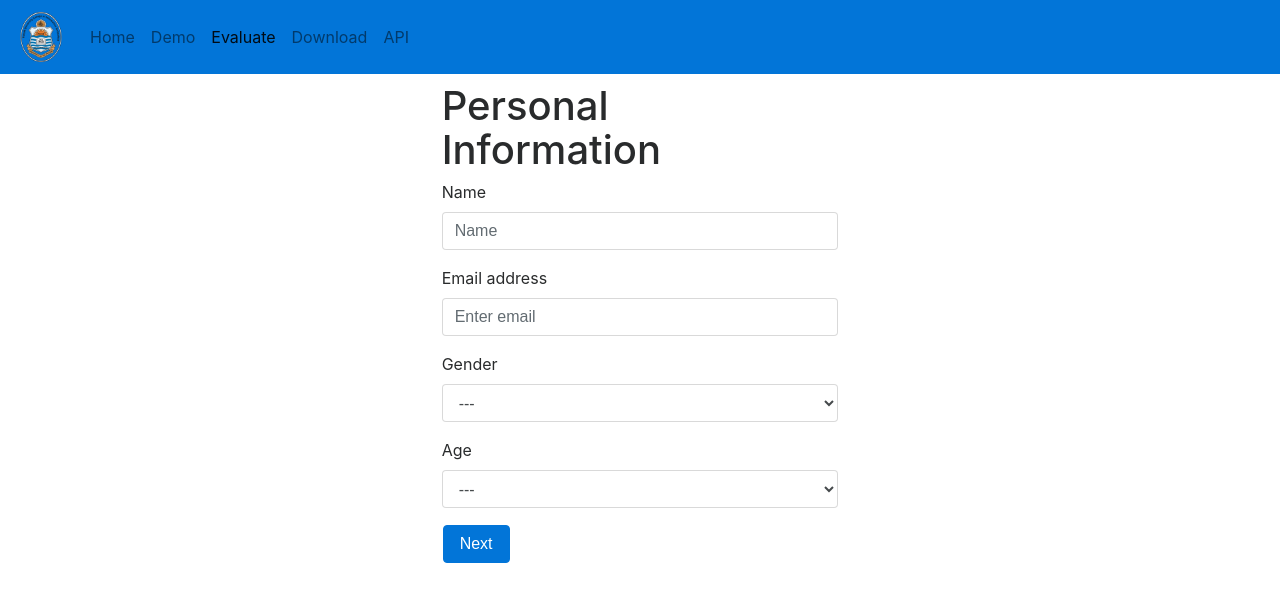
After one commit to mhsiddiqui/nlp_with_docker, a Django app: page /tts/evaluate/ in a window 1280 px wide. The commit adds this page. Shown: the top 602 px of the page. Run offline with Django 3.2, Linux system fonts and the light colour scheme; parts of the project's set-up code (start-up, migrations or seed data) failed here and were passed over; some libraries are stand-ins or nearby versions.

Commit message:
evaluation start

```diff
--- a/urdu_tts/static/css/style.css
+++ b/urdu_tts/static/css/style.css
@@ -98,3 +98,7 @@ However, delay the fade out process for 2.5 seconds */
     from {bottom: 30px; opacity: 1;}
     to {bottom: 0; opacity: 0;}
 }
+
+.alert-div {
+    display: none;
+}
--- a/urdu_tts/static/js/script.js
+++ b/urdu_tts/static/js/script.js
@@ -110,3 +110,36 @@ function show_toast(msg) {
         x.className = x.className.replace("show", "");
     }, 2000);
 }
+
+function submit_personal_info_section() {
+    var data = new FormData($('form')[0]);
+    var settings = {
+        "async": true,
+        "crossDomain": true,
+        "url": "/tts/evaluation/start/",
+        "method": "POST",
+        "processData": false,
+        "contentType": false,
+        "mimeType": "multipart/form-data",
+        "data": data
+    };
+    $.ajax(settings).done(function (response) {
+        $('#loading-div').hide();
+        show_toast(response);
+    }).fail(function (response) {
+        var json_response = JSON.parse(response.responseText);
+        for (var key in json_response) {
+            var error = json_response[key][0];
+            var error_div = $('#' + key + '-error');
+            error_div.empty().append(error);
+            error_div.show();
+        }
+        $('#loading-div').hide();
+    });
+}
+
+function next_section() {
+    $('.alert').hide();
+    $('#loading-div').show();
+    $('#save-form').click();
+}
--- a/urdu_tts/templates/base.html
+++ b/urdu_tts/templates/base.html
@@ -48,6 +48,9 @@
             <li class="nav-item {% if navlink == 'demo' %}active{% endif %}">
                 <a class="nav-link" href="{% url 'tts-demo' %}">Demo</a>
             </li>
+            <li class="nav-item {% if navlink == 'evaluate' %}active{% endif %}">
+                <a class="nav-link" href="{% url 'evaluate-page' %}">Evaluate</a>
+            </li>
             <li class="nav-item {% if navlink == 'download' %}active{% endif %}">
                 <a class="nav-link" href="{% url 'tts-download' %}">Download</a>
             </li>
--- /dev/null
+++ b/urdu_tts/templates/tts/evaluation.html
@@ -0,0 +1,58 @@
+{% extends 'base.html' %}{% load static %}{% load custom_filters %}
+{% block content %}
+    <div class="row">
+        <div class="col offset-lg-4 coffset-md-4 offset-sm-3 col-lg-4 col-md-4 col-sm-6 col-xs-12">
+            <div id="evaluation-form-div">
+                <h1>{{ section }}</h1>
+                <form>
+                    <div class="form-group">
+                        <label for="name">Name</label>
+                        <input type="text" class="form-control" id="name" placeholder="Name" name="name">
+                        <div class="alert alert-danger alert-div" role="alert" id="name-error"></div>
+                    </div>
+                    <div class="form-group">
+                        <label for="email">Email address</label>
+                        <input type="email" class="form-control" id="email" name="email" aria-describedby="emailHelp"
+                               placeholder="Enter email">
+                        <div class="alert alert-danger alert-div" role="alert" id="email-error"></div>
+                    </div>
+                    <div class="form-group">
+                        <label for="gender">Gender</label>
+                        <select class="form-control form-control" name="gender">
+                            <option value="">---</option>
+                            <option value="1">Male</option>
+                            <option value="2">Female</option>
+                        </select>
+                        <div class="alert alert-danger alert-div" role="alert" id="gender-error"></div>
+                    </div>
+                    <div class="form-group">
+                        <label for="age">Age</label>
+                        <select class="form-control form-control" name="age">
+                            <option value="">---</option>
+                            {% for age in age_range %}
+                                <option value="{{ age }}">{{ age_range|dict_value:age }}</option>
+                            {% endfor %}
+                        </select>
+                        <div class="alert alert-danger alert-div" role="alert" id="age-error"></div>
+                    </div>
+                </form>
+                <button type="button" class="btn btn-primary" onclick="submit_personal_info_section()" style="display: none;" id="save-form">
+                    Save
+                </button>
+            </div>
+            <table>
+                <tr>
+                    <td>
+                        <button type="button" class="btn btn-primary" onclick="next_section()">Next</button>
+                    </td>
+                    <td>
+                        <div id="loading-div" style="display: none;">
+                            <img src="{% static "img/loader.gif" %}">
+                        </div>
+                    </td>
+                </tr>
+            </table>
+        </div>
+    </div>
+
+{% endblock %}
--- a/urdu_tts/tts/serializers.py
+++ b/urdu_tts/tts/serializers.py
@@ -83,9 +83,12 @@ class GeneratedVoiceSerializer(serializers.ModelSerializer):
 
 
 class EvaluationRecordSerializer(serializers.ModelSerializer):
+    gender = serializers.CharField(allow_null=False, required=True)
+    age = serializers.CharField(allow_null=False, required=True)
+
     class Meta:
         model = EvaluationRecord
-        fields = ('id', 'name', 'email')
+        fields = ('id', 'name', 'email', 'gender', 'age')
 
 
 class QuestionOptionSerializer(serializers.ModelSerializer):
--- a/urdu_tts/tts/urls.py
+++ b/urdu_tts/tts/urls.py
@@ -1,7 +1,7 @@
 from django.conf.urls import url
 
 from tts.views import GenerateVoiceJson, GenerateVoiceHTML, TTSPage, DemoPage, \
-    EvaluateVoice, EvaluationResult, APIView, DownloadView, EvaluationQuestionsView
+    EvaluateVoice, EvaluationResult, APIView, DownloadView, EvaluationQuestionsView, EvaluationPage
 
 urlpatterns = [
     # url(r'^$', IndexPage.as_view()),
@@ -11,6 +11,7 @@ urlpatterns = [
     url(r'^download/$', DownloadView.as_view(), name='tts-download'),
     url(r'^generate/voice/$', GenerateVoiceJson.as_view(), name='generate-tts-voice'),
     url(r'^generate/voice/html/$', GenerateVoiceHTML.as_view(), name='generate-tts-voice'),
+    url(r'^evaluate/$', EvaluationPage.as_view(), name='evaluate-page'),
     url(r'^evaluation/start/$', EvaluateVoice.as_view(), name='evaluate-tts-voice'),
     url(r'^evaluation/questions/(?P<type>[0-9a-zA-Z\-_]+)/$', EvaluationQuestionsView.as_view(),
         name='evaluation_questions'),
--- a/urdu_tts/tts/views.py
+++ b/urdu_tts/tts/views.py
@@ -2,7 +2,7 @@
 from __future__ import unicode_literals
 
 import json
-
+from collections import OrderedDict
 from django.contrib.auth.decorators import login_required
 from django.db.models import Avg
 from django.http import HttpResponse
@@ -11,7 +11,7 @@ from django.utils.decorators import method_decorator
 from django.views.decorators.csrf import csrf_exempt
 from rest_framework import generics, response, status, renderers
 
-from tts.models import GeneratedVoice, QUESTION_TYPE, EvaluationQuestion
+from tts.models import GeneratedVoice, QUESTION_TYPE, EvaluationQuestion, AGE
 from tts.serializers import GeneratedVoiceSerializer, GenerateVoiceSerializer, EvaluationRecordSerializer, \
     EvaluationQuestionSerializer
 from tts.utils import UtilMethods
@@ -95,6 +95,15 @@ class EvaluationQuestionsView(generics.GenericAPIView):
             return response.Response(data=serializer.data)
 
 
+class EvaluationPage(TemplateView):
+    template_name = 'tts/evaluation.html'
+
+    def get_context_data(self, **kwargs):
+        context = super(EvaluationPage, self).get_context_data(**kwargs)
+        context.update({'navlink': 'evaluate', 'age_range': OrderedDict(AGE), 'section': 'Personal Information'})
+        return context
+
+
 class EvaluationResult(View):
 
     @method_decorator(login_required)
```
Also changed, not shown: urdu_tts/tts/models.py (+15 -0 lines), urdu_tts/tts/migrations/0002_auto_20180131_1829.py (added). Lines whose indentation alone changed are shown as unchanged.
